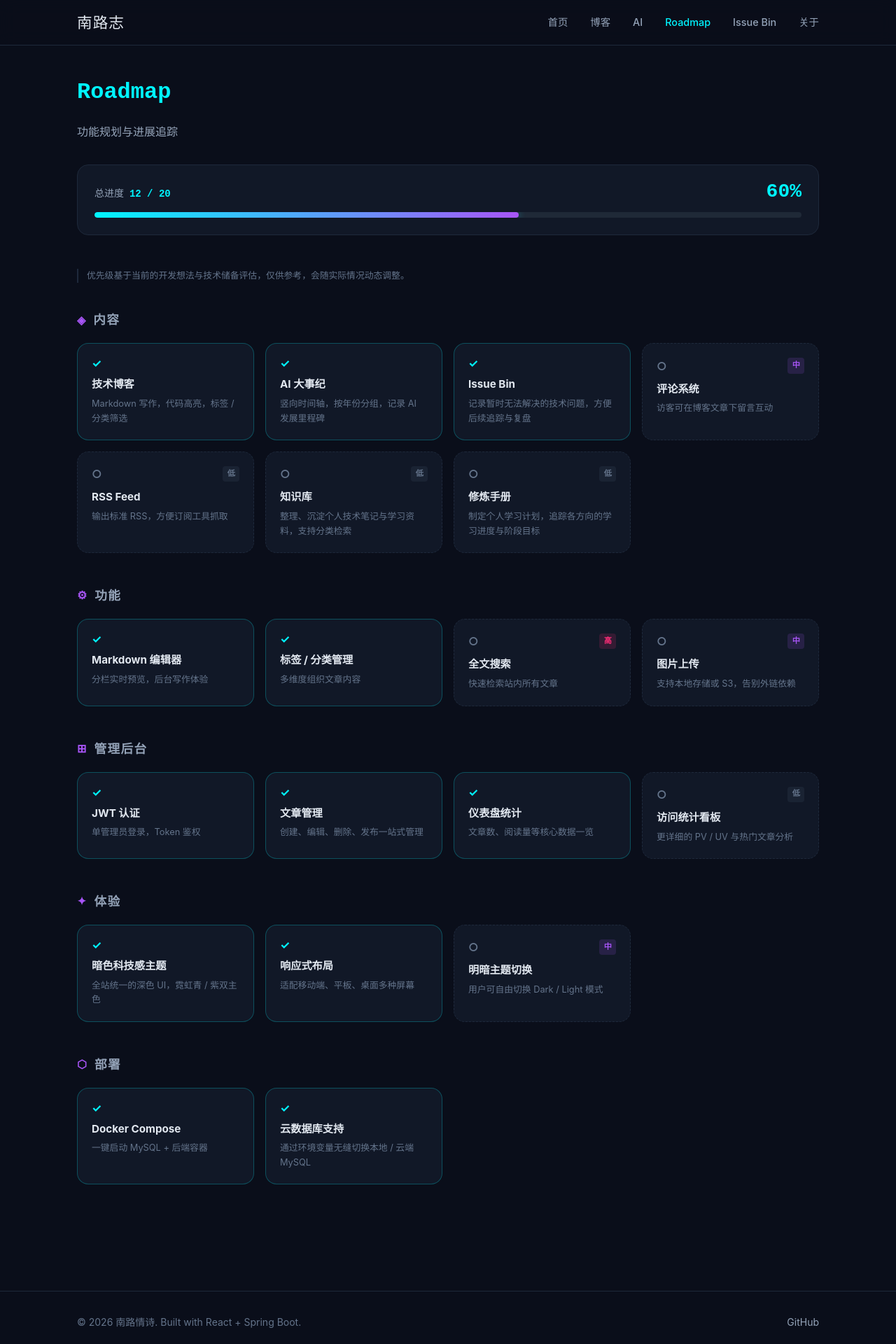
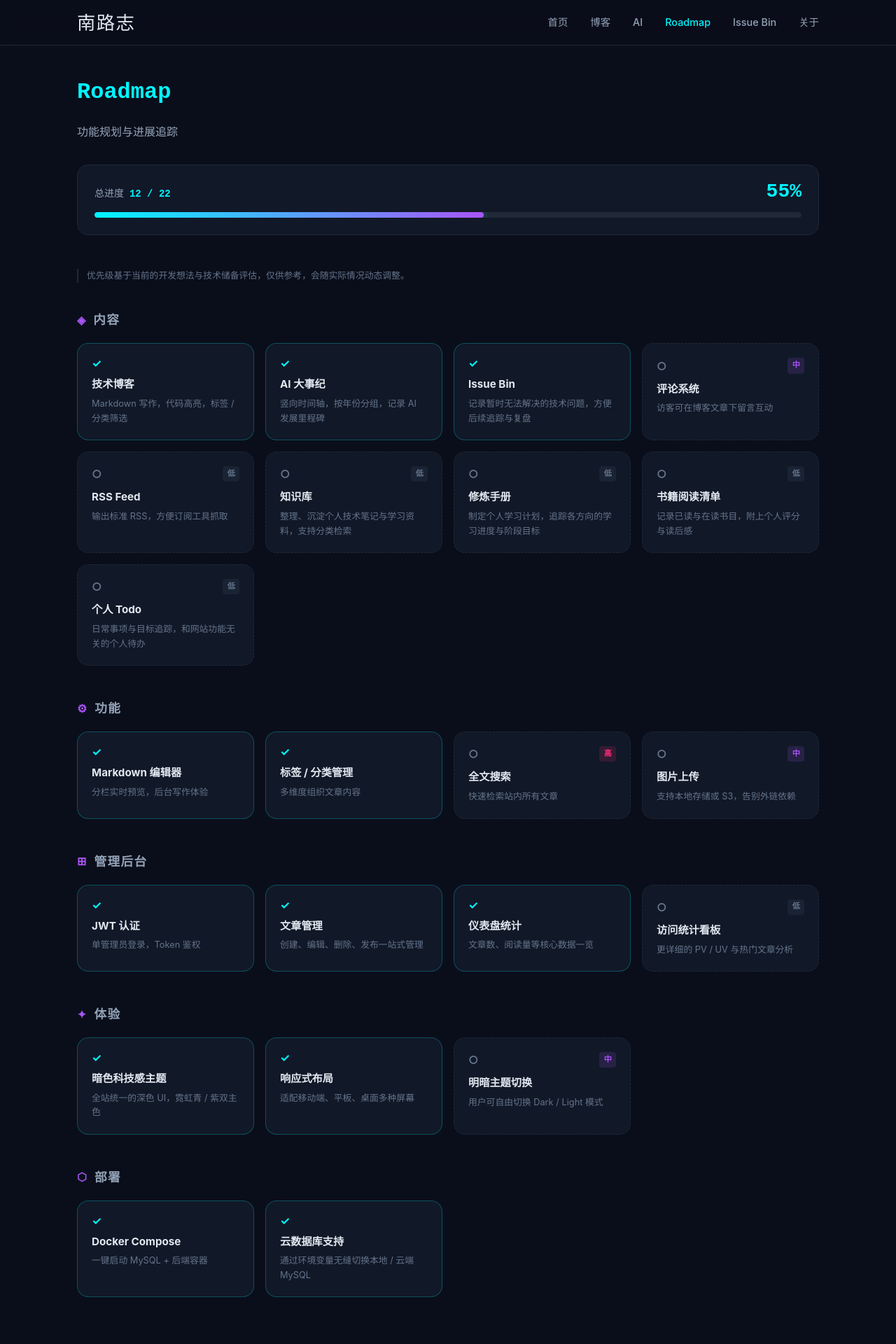
Before and after one commit to NanluQingshi/ccz-aether, a React (Vite) app in the folder frontend/: page /roadmap in a window 1280 px wide. Shown: the top 1920 px of the page at 70% size. Built offline with nearby package versions, Linux system fonts and the light colour scheme; a web font is replaced by a local one.

Commit message:
feat: 新增功能todo

```diff
--- a/frontend/src/components/layout/Footer.tsx
+++ b/frontend/src/components/layout/Footer.tsx
@@ -4,10 +4,10 @@ export const Footer: React.FC = () => (
   <footer className="footer">
     <div className="container footer-inner">
       <p className="footer-text">
-        © {new Date().getFullYear()} 南路情诗. Built with React + Spring Boot.
+        © {new Date().getFullYear()} 南路情诗.
       </p>
       <div className="footer-links">
-        <a href="https://github.com" target="_blank" rel="noreferrer">GitHub</a>
+        <a href="https://github.com/NanluQingshi" target="_blank" rel="noreferrer">GitHub</a>
       </div>
     </div>
   </footer>
--- a/frontend/src/pages/RoadmapPage.tsx
+++ b/frontend/src/pages/RoadmapPage.tsx
@@ -28,6 +28,8 @@ const groups: FeatureGroup[] = [
       { name: '知识库', desc: '整理、沉淀个人技术笔记与学习资料，支持分类检索', status: 'planned', priority: 'low' },
       { name: 'Issue Bin', desc: '记录暂时无法解决的技术问题，方便后续追踪与复盘', status: 'done' },
       { name: '修炼手册', desc: '制定个人学习计划，追踪各方向的学习进度与阶段目标', status: 'planned', priority: 'low' },
+      { name: '书籍阅读清单', desc: '记录已读与在读书目，附上个人评分与读后感', status: 'planned', priority: 'low' },
+      { name: '个人 Todo', desc: '日常事项与目标追踪，和网站功能无关的个人待办', status: 'planned', priority: 'low' },
     ],
   },
   {
--- a/frontend/src/styles/components.css
+++ b/frontend/src/styles/components.css
@@ -42,7 +42,7 @@
 
 .navbar-logo {
   font-family: 'ZCOOL KuaiLe', var(--font-sans);
-  font-size: 1.35rem;
+  font-size: 1.65rem;
   font-weight: 400;
   color: var(--color-text-primary) !important;
   letter-spacing: 0.05em;
```
